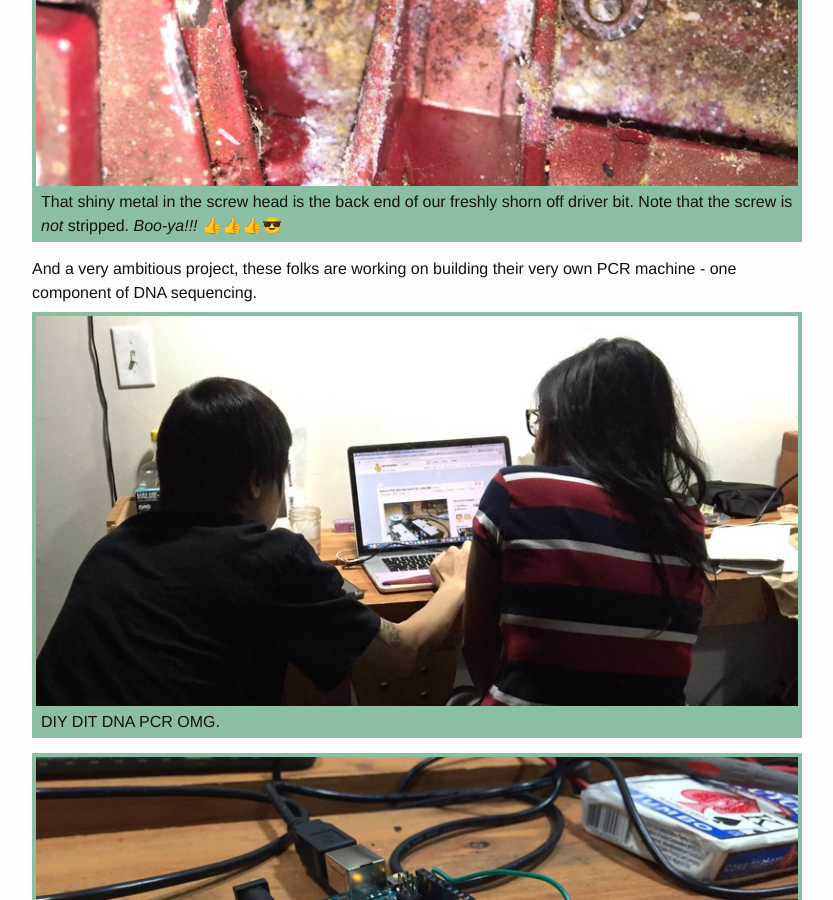
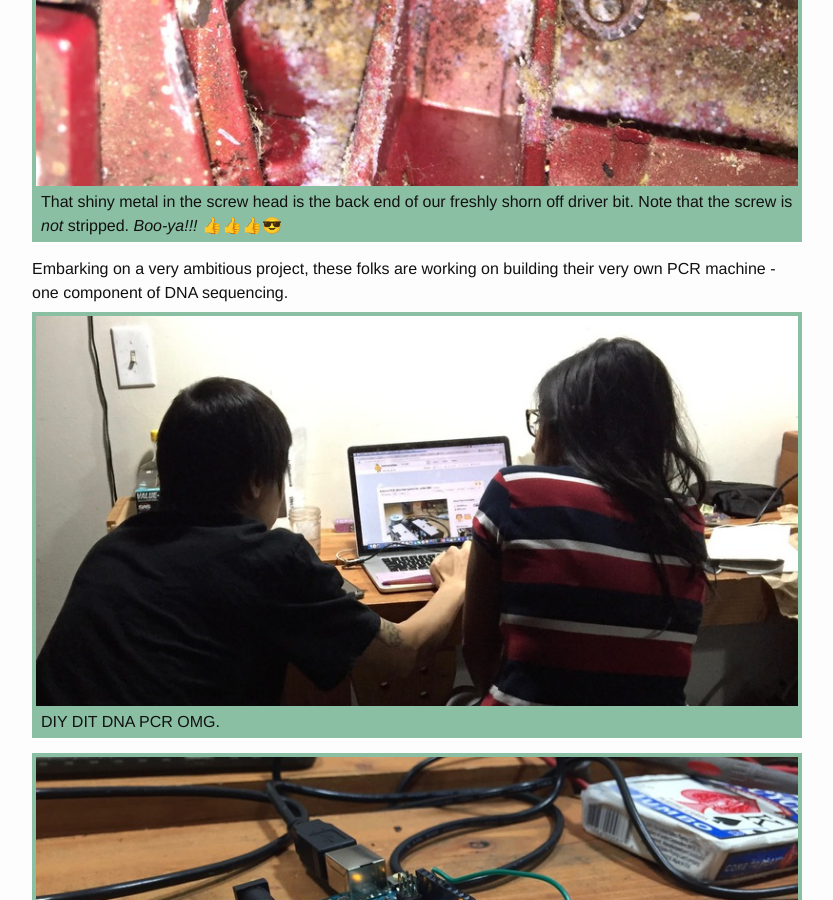
Before and after one commit to pr0duce/pr0duce.github.io, a Jekyll site: the page built from _posts/2016-06-07-new-weapons-policy.md, in a window 1280 px wide and 900 px high, scrolled down 2437 px. Shown: the whole window, without its empty margins (223-1056 px from the left). Built offline with Jekyll 4.4.1, drawn with Linux system fonts in a browser that asks for light colours.

Commit message:
grammmmmmmmar

```diff
--- a/_posts/2016-06-07-new-weapons-policy.md
+++ b/_posts/2016-06-07-new-weapons-policy.md
@@ -52,8 +52,8 @@ completely useless and utterly stuck.
   </div>
 </div>
 
-And a very ambitious project, these folks are working on building their
-very own PCR machine - one component of DNA sequencing.
+Embarking on a very ambitious project, these folks are working on
+building their very own PCR machine - one component of DNA sequencing.
 
 <div class="media-box">
   <img src="/images/posts/2016-06-07/sequencing.jpg" />
```
